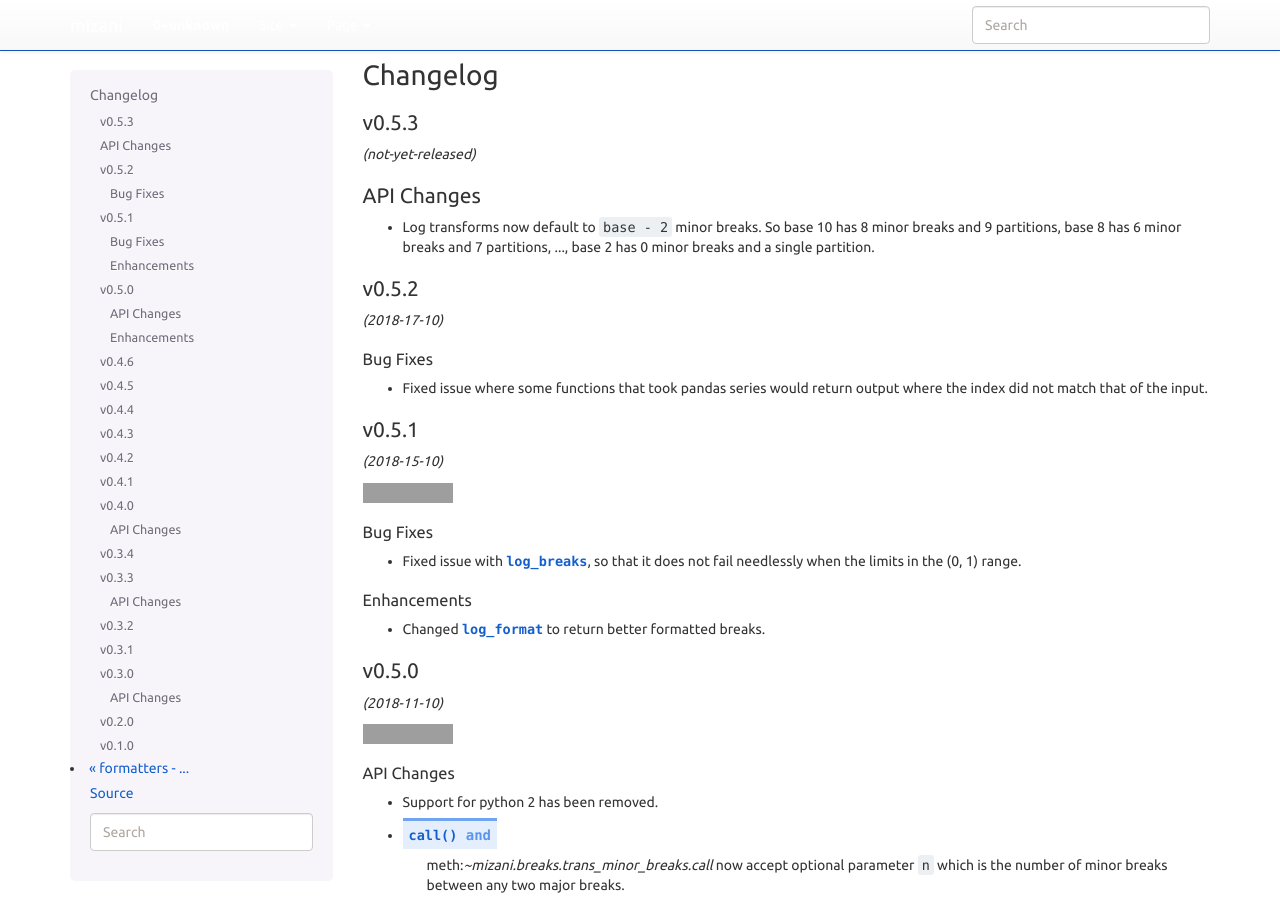
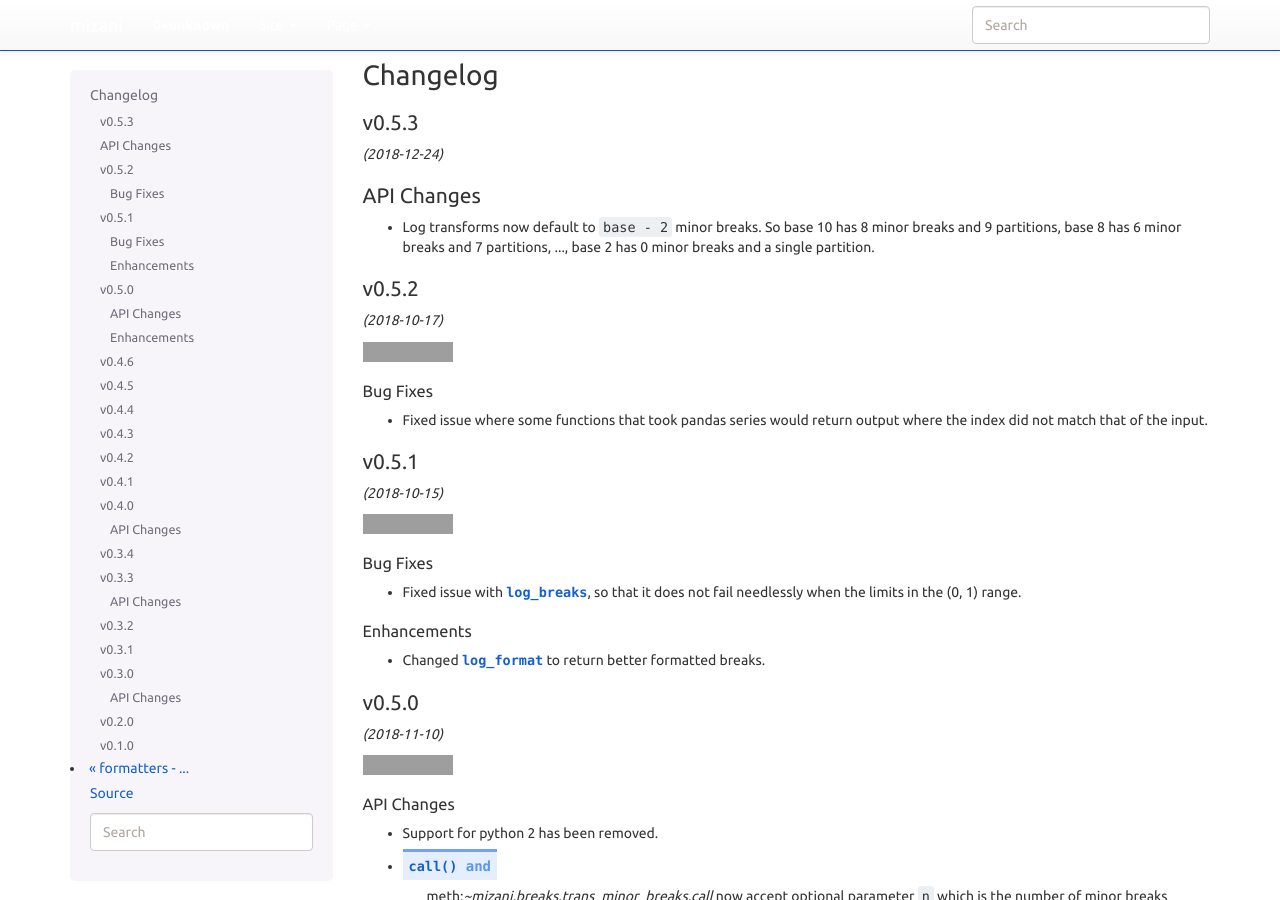
Before and after one commit to has2k1/mizani, a Sphinx documentation site: the page built from doc/changelog.rst, in a window 1280 px wide and 900 px high. Built offline with Sphinx 7.4.7, drawn with Linux system fonts in a browser that asks for light colours; nearby versions of some CDN libraries; library files that are not in the unit come from our copies; pages that are not in the unit, such as notebooks, are missing from menus; grey boxes are pictures that could not be loaded.

Commit message:
Prepare changelog for release

```diff
--- a/doc/changelog.rst
+++ b/doc/changelog.rst
@@ -3,7 +3,7 @@ Changelog
 
 v0.5.3
 ------
-*(not-yet-released)*
+*(2018-12-24)*
 
 API Changes
 -----------
@@ -15,7 +15,10 @@ API Changes
 
 v0.5.2
 ------
-*(2018-17-10)*
+*(2018-10-17)*
+
+.. image:: https://zenodo.org/badge/DOI/10.5281/zenodo.2525577.svg
+   :target: https://doi.org/10.5281/zenodo.2525577
 
 Bug Fixes
 *********
@@ -25,7 +28,7 @@ Bug Fixes
 
 v0.5.1
 ------
-*(2018-15-10)*
+*(2018-10-15)*
 
 .. image:: https://zenodo.org/badge/DOI/10.5281/zenodo.1464266.svg
    :target: https://doi.org/10.5281/zenodo.1464266
```
